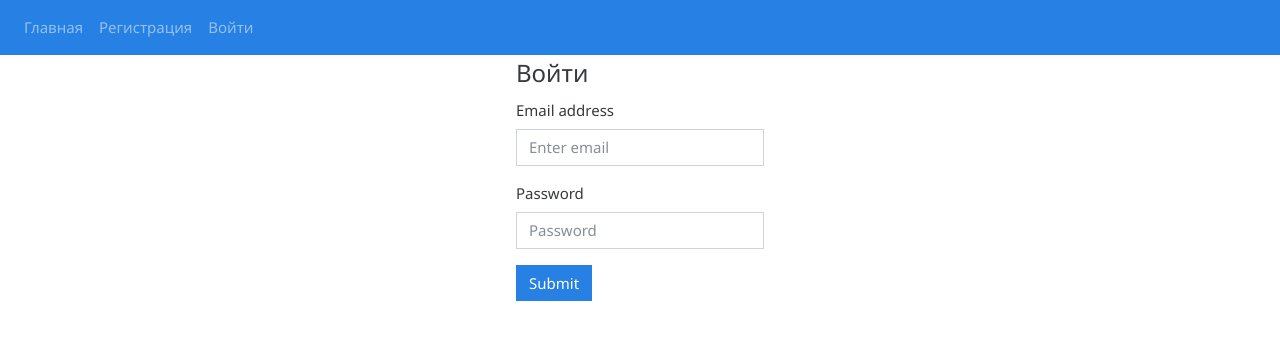
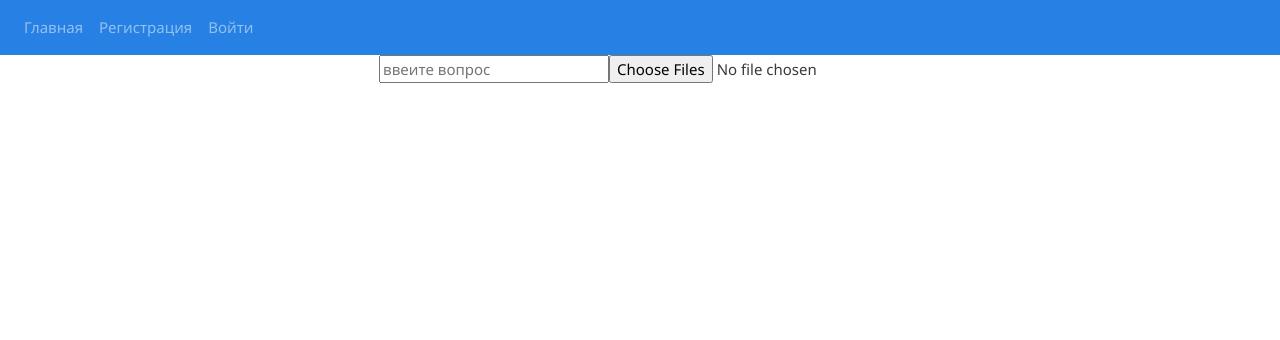
Before and after one commit to EvBurdin/HakatonVTB, a Vue app in the folder frontend/: page / in a window 1280 px wide. Before the commit this address led to /login. Shown: the top 340 px of the page. Built offline with nearby package versions, Linux system fonts and the light colour scheme; no server answers.

Commit message:
input component

```diff
--- a/frontend/src/App.vue
+++ b/frontend/src/App.vue
@@ -23,7 +23,7 @@ export default {
           })
         .catch(err => {
           console.log('User unavtoraised')
-          this.$router.replace('/login').catch(e=>{})
+          // this.$router.replace('/login').catch(e=>{})
           });
     },
   },
--- a/frontend/src/components/pollFieldadd.vue
+++ b/frontend/src/components/pollFieldadd.vue
@@ -1,14 +1,18 @@
 <template>
   <div>
-    <input type="text" />
-    <form>
-      <input type="file" name="" id="">
-      <button>Add file</button>
-    </form>
+      <input v-model="question" type="text" placeholder="ввеите вопрос" />
+      <input ref="file" type="file" multiple name id />
   </div>
 </template>
 <script>
-export default {};
+export default {
+  name: 'pollFieldAdd',
+  data() {
+    return {
+      question: '',
+    }
+  },
+};
 </script>
 <style scoped>
 </style>
--- a/frontend/src/components/test.vue
+++ b/frontend/src/components/test.vue
@@ -1,12 +1,12 @@
 <template>
   <div>
-      <testedComponent />
+      <pollFieldAdd />
   </div>
 </template>
 <script>
-import testedComponent from '@/components/pollFieldadd.vue'
+import pollFieldAdd from '@/components/pollFieldadd.vue'
 export default {
-
+    components: {pollFieldAdd},
 };
 </script>
 <style scoped>
```
